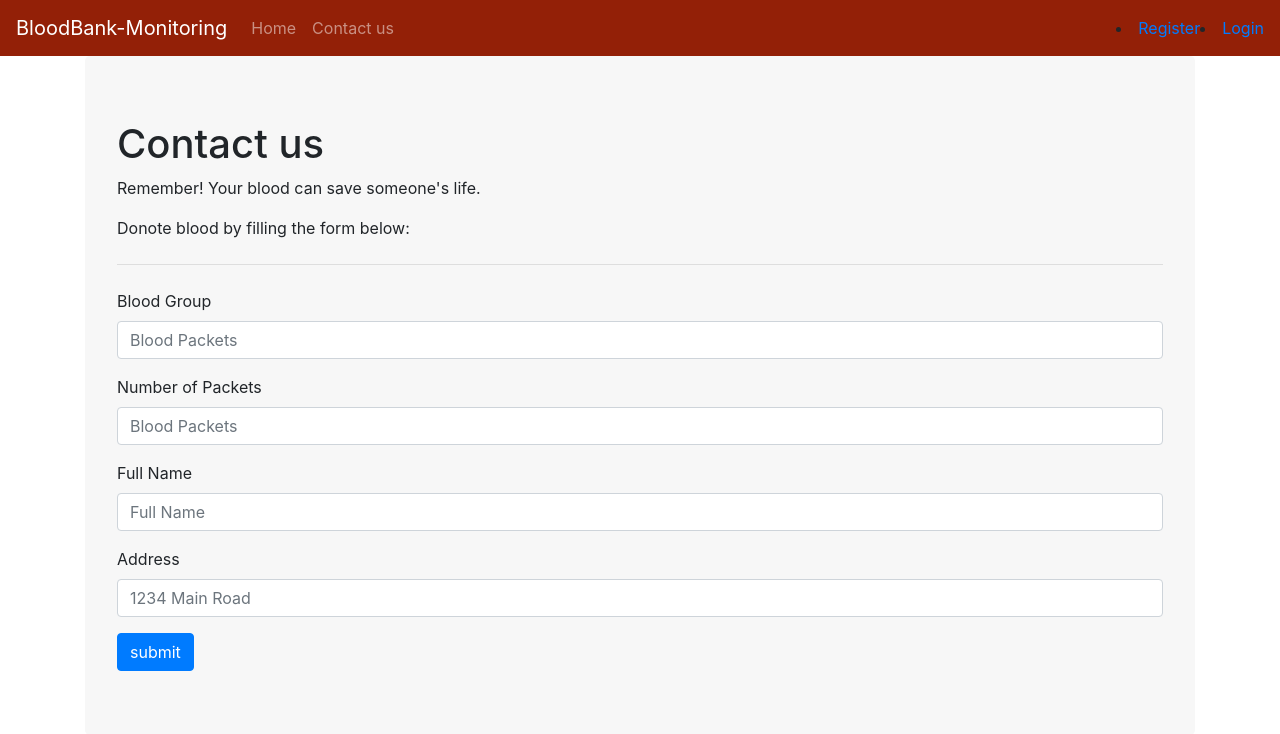
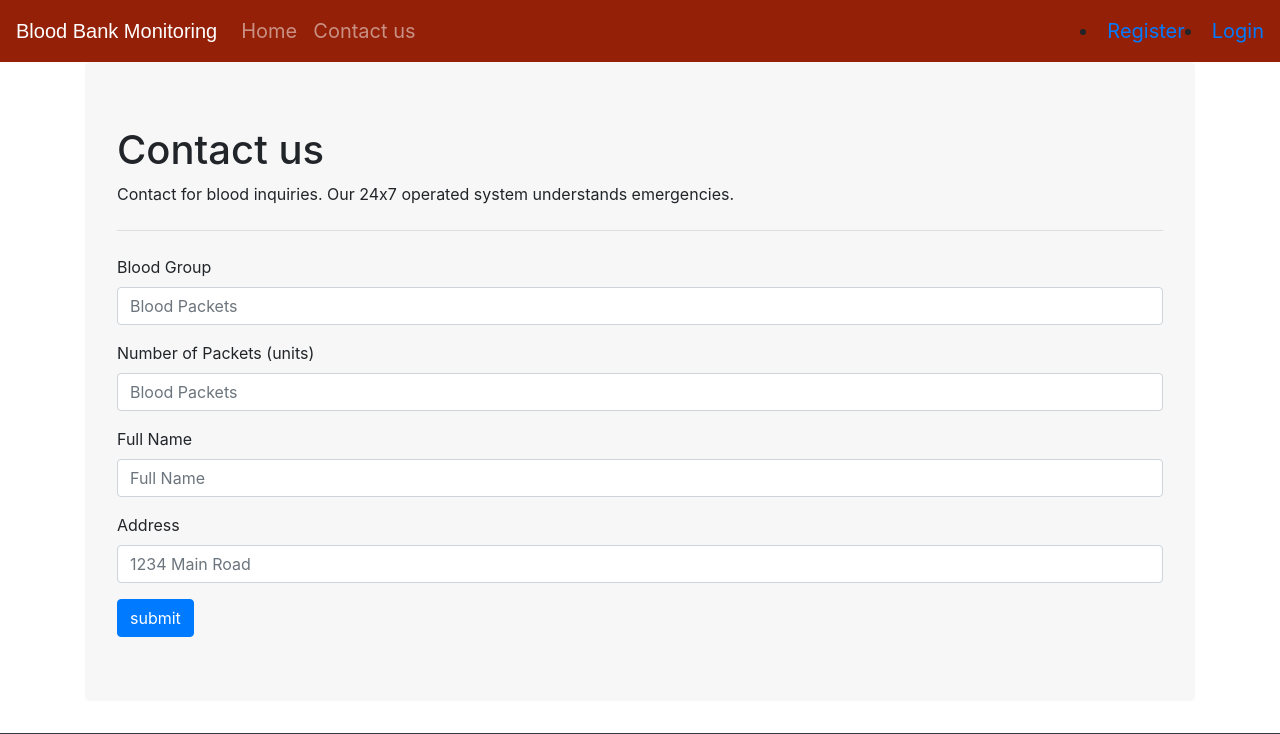
Before and after one commit to Euno257/Blood-Bank-Management-System, a Flask app: page /contact in a window 1280 px wide. Shown: the top 734 px of the page. Run offline with Flask 2, Linux system fonts and the light colour scheme; some libraries are stand-ins or nearby versions.

Commit message:
css changes(#22)

```diff
--- a/templates/contact.html
+++ b/templates/contact.html
@@ -2,9 +2,9 @@
 
 {% block body %}
   <div class="jumbotron text-centre" style="background-color:#f7f7f7;">
-    <h1>Contact us </h1>
-    <p>Remember! Your blood can save someone's life.</p>
-    <p>Donote blood by filling the form below: </p>
+    <h1> Contact us </h1>
+    <p>Contact for blood inquiries. Our 24x7 operated system understands emergencies.</p>
+    <p> </p>
     <hr class="my-4">
   <form method="post">
     <div class="form-group">
@@ -12,7 +12,7 @@
       <input type="text" name="bgroup" class="form-control" placeholder="Blood Packets" value="{{request.form.bgroup}}">
     </div>
     <div class="form-group">
-      <label>Number of Packets</label>
+      <label>Number of Packets (units)</label>
       <input type="number" name="bpackets" class="form-control" placeholder="Blood Packets" value="{{request.form.bpackets}}">
     </div>
       <div class="form-group">
--- a/templates/includes/_navbar.html
+++ b/templates/includes/_navbar.html
@@ -1,5 +1,5 @@
-<nav class="navbar navbar-expand-md navbar-dark navbar-full" style="background-color:#932007">
-  <a class="navbar-brand" href="/">BloodBank-Monitoring</a>
+<nav class="navbar navbar-expand-md navbar-dark navbar-full" style="background-color:#932007; font-size: 20px;" >
+  <a class="navbar-brand" href="/" style="font-family:Arial, Helvetica, sans-serif;">Blood Bank Monitoring</a>
 
   <div class="collapse navbar-collapse" id="navbarsExampleDefault">
     <ul class="navbar-nav mr-auto">
@@ -16,10 +16,10 @@
 
     {% if session.logged_in %}
     <li class="nav-item default"><a href="/dashboard">Dashboard</a></li>
-      <li><a href="/logout">Logout</a></li>
+      <li class="nav-item default"><a href="/logout">Logout</a></li>
     {% else %}
-      <li><a href="/register">Register</a></li>
-      <li><a href="/login">Login</a></li>
+      <li class="nav-item default"><a href="/register">Register</a></li>
+      <li class="nav-item default"><a href="/login">Login</a></li>
     {% endif %}
 
   </div>
--- a/templates/layout.html
+++ b/templates/layout.html
@@ -2,7 +2,7 @@
 <html lang="en" dir="ltr">
   <head>
     <meta charset="utf-8">
-    <title>BloodBank Monitoring</title>
+    <title>Blood Bank Monitoring</title>
     <link rel="stylesheet" href="https://stackpath.bootstrapcdn.com/bootstrap/4.3.1/css/bootstrap.min.css">
   </head>
   <body>
```
